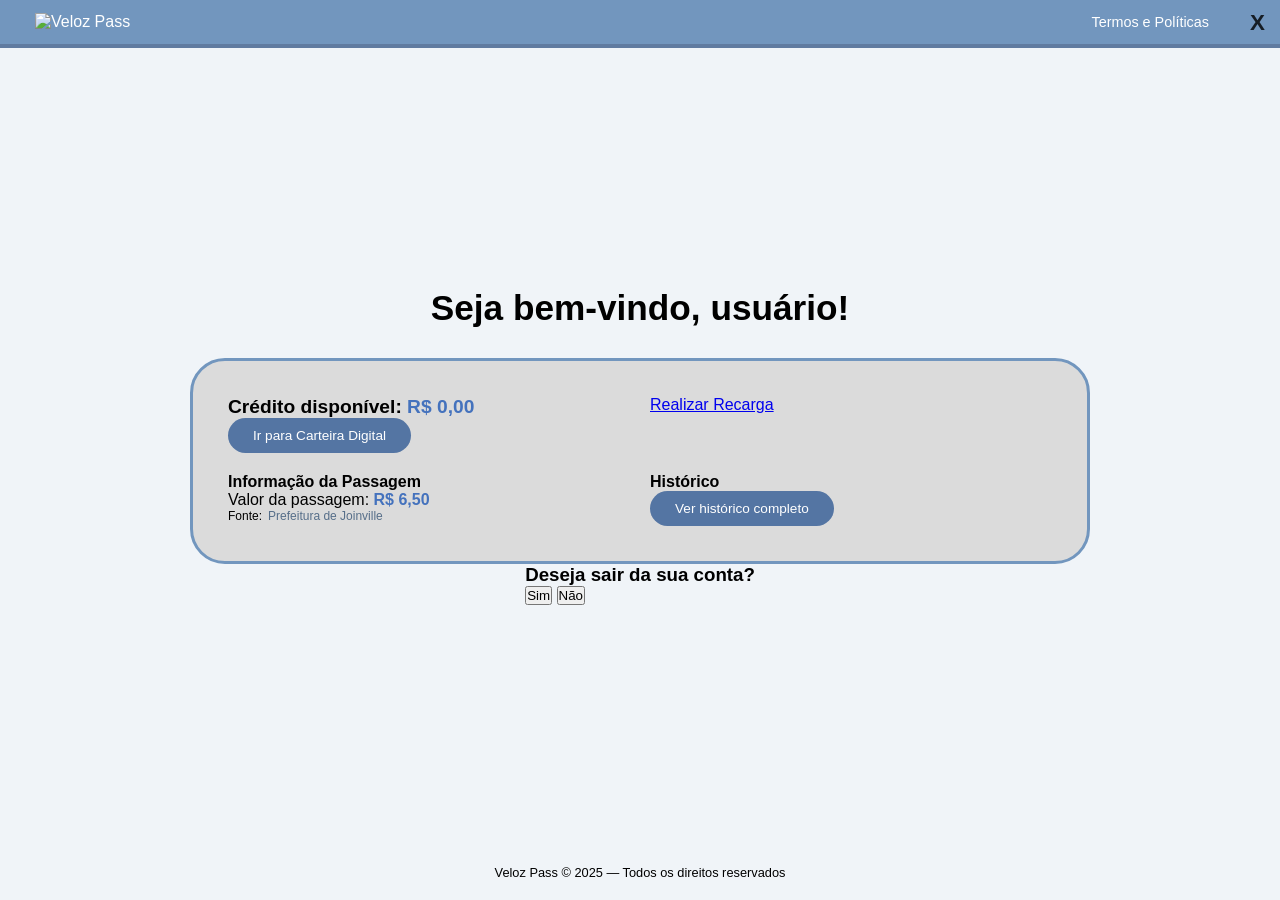
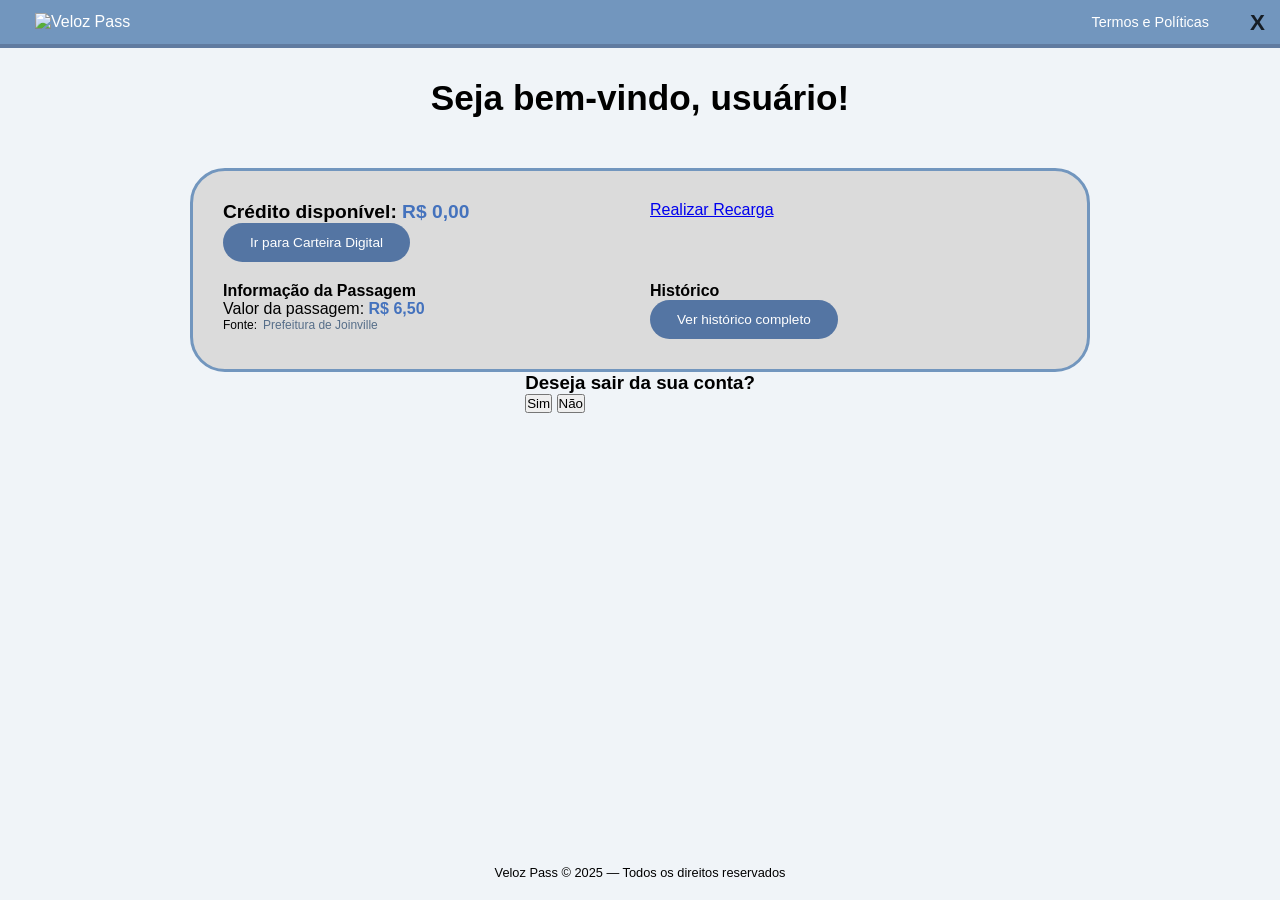

Fixing and adjusting media queries

--- a/SGDB/public/css/style2.css
+++ b/SGDB/public/css/style2.css
@@ -328,6 +328,8 @@ span {
     border-radius: 25px;
     text-decoration: none;
     font-size: .85rem;
+    border: 2px solid transparent;
+    transition: all 0.3s ease;
 }
 
 .btn-carteira:hover,
@@ -449,7 +451,7 @@ span {
 }
 
 /* Media Queries */
-@media (max-width: 1200px) {
+@media (max-width: 1440px) {
     .main-content {
         display: flex;
         flex-direction: column;
@@ -458,8 +460,17 @@ span {
         min-height: auto;
     }
 
+    .register-id-container {
+        margin-top: 10px;
+    }
+
+    .welcome-text{
+        margin-top: 10px;
+        margin-bottom: 10px;
+    }
+
     .card-container {
-        margin-bottom: 30px;
+        margin-top: 40px;
         padding: 30px;
     }
 
@@ -502,7 +513,6 @@ span {
         justify-content: flex-start;
         flex: 1;
         padding-top: 40px;
-        padding-bottom: 0;
     }
 
     .welcome-text {
@@ -516,10 +526,23 @@ span {
         padding: 35px;
     }
 
+    .mint-replay {
+        position: relative !important;
+        top: 0;
+        left: 280px;
+        margin: 20px auto 20px 250px !important;
+        width: auto;
+        min-width: 120px;
+        height: auto !important;
+        padding: 12px 24px !important;
+        display: inline-block !important;
+        box-sizing: border-box;
+    }
+
     .rodapé {
         margin-top: 0;
         padding-top: 10px;
-        padding-bottom: 35px;
+        padding-bottom: 50px;
     }
 }
 
@@ -553,25 +576,69 @@ span {
         text-align: center;
     }
 
+    .main-content {
+        height: auto !important;
+        display: flex;
+        flex-direction: column;
+    }
+
     .card-container {
         grid-template-columns: 1fr;
         padding: 20px;
     }
+
+    .mint-replay {
+        position: static !important;
+        display: block !important;
+        margin: 10px auto;
+        width: fit-content;
+        bottom: unset;
+        right: unset;
+        left: unset;
+    }
 }
 
-@media (max-width: 600px) and (orientation: landscape) {
-    .header-actions {
-        display: flex;
-        align-items: center;
-        gap: 12px;
+@media (max-height: 500px) and (orientation: landscape) {
+    .cabeçalho {
+        height: 70px;
     }
 
     .logotipo img {
-        height: 32px;
+        height: 40px;
+    }
+
+    .main-content {
+        padding-top: 10px;
+        padding-bottom: 25px;
+    }
+
+    .register-id-container {
+        margin-top: 20px;
+    }
+
+    .card-container {
+        display: grid;
+        grid-template-columns: 1fr 1fr;
+        gap: 10px;
+        width: 95%;
+        margin-bottom: 0px;
+    }
+
+    .carteira-valor {
+        font-size: 1rem;
+    }
+
+    .mint-replay {
+        position: relative !important;
+        top: 20px;
+        left: 250px !important;
+        z-index: 9999;
+        transform: scale(0.8);
+        position: -webkit-fixed;
     }
 
     .rodapé {
-        margin-left: 0;
-        padding: 15px;
+        padding: 20px;
+        font-size: 0.75rem;
     }
 }
